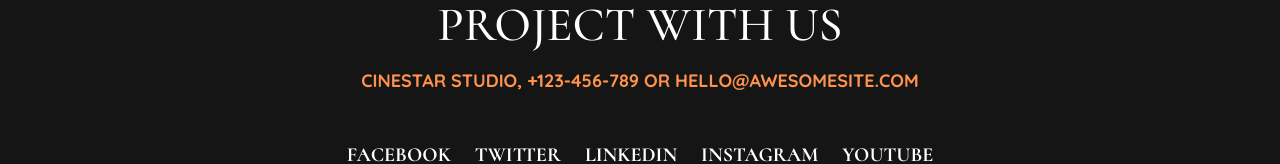
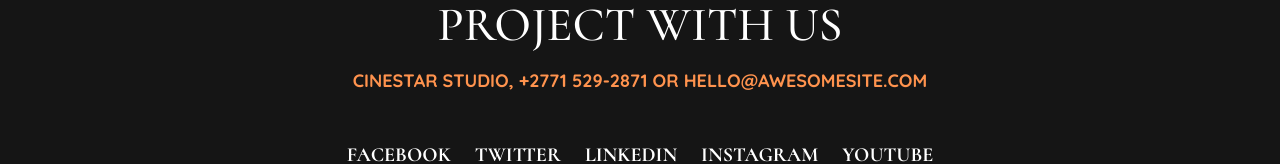
Before and after one commit to guguamanda/solo-breed, a website: page contact.html in a window 1280 px wide. Shown: the part 1564-1728 px from the top of the page. Drawn offline with Linux system fonts and the light colour scheme.

Commit message:
Updated contact.html

```diff
--- a/contact.html
+++ b/contact.html
@@ -333,7 +333,7 @@
               HAVE IDEA IN YOUR MIND ? LET'S START YOUR PROJECT WITH US
             </h3>
             <h5 class="font-1 mb-5 fw-bold accent-color">
-              CINESTAR STUDIO, +123-456-789 OR HELLO@AWESOMESITE.COM
+              CINESTAR STUDIO, +2771 529-2871 OR HELLO@AWESOMESITE.COM
             </h5>
             <div class="d-flex flex-row flex-wrap gap-4 justify-content-center">
               <a href="https://www.facebook.com" class="font-2 link-social"
```
